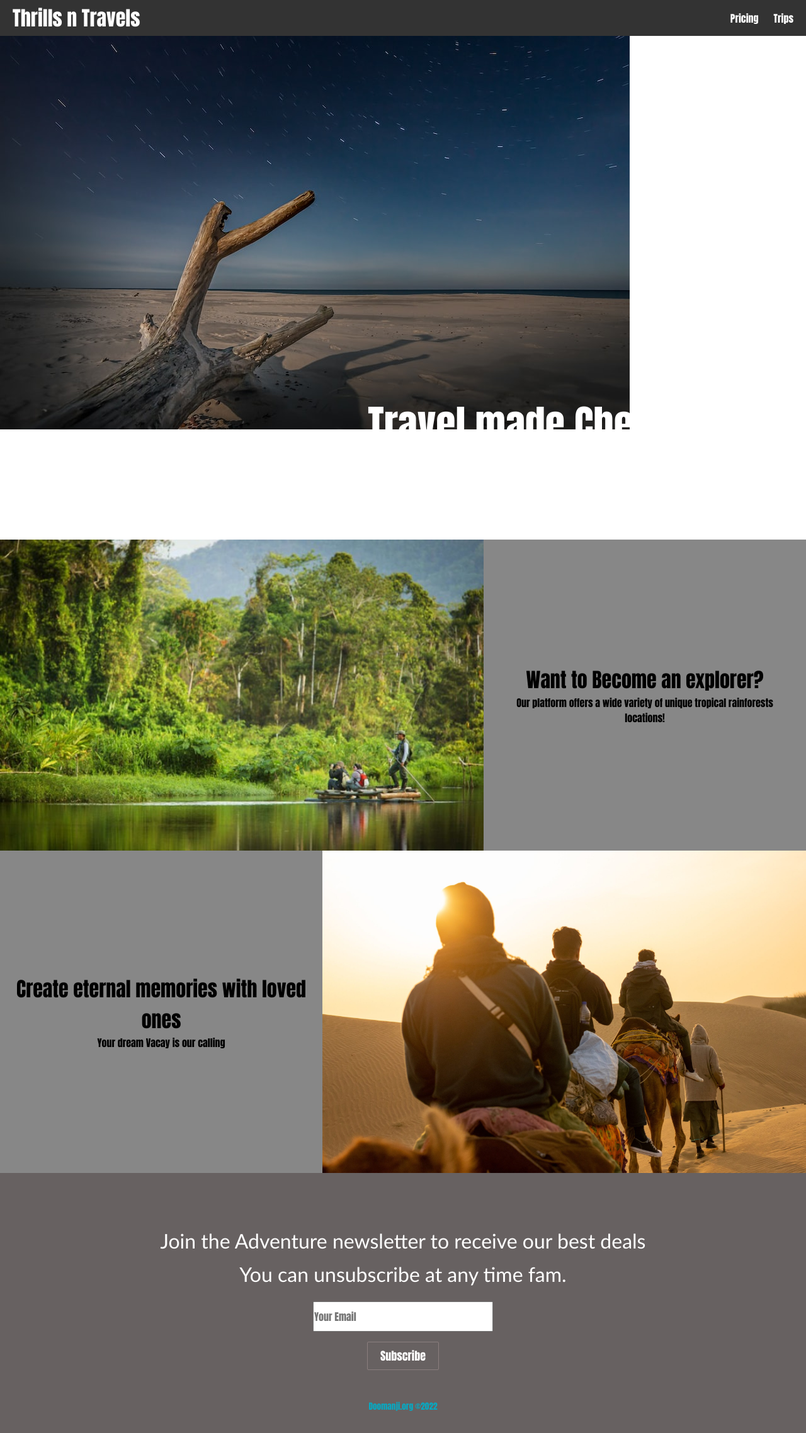
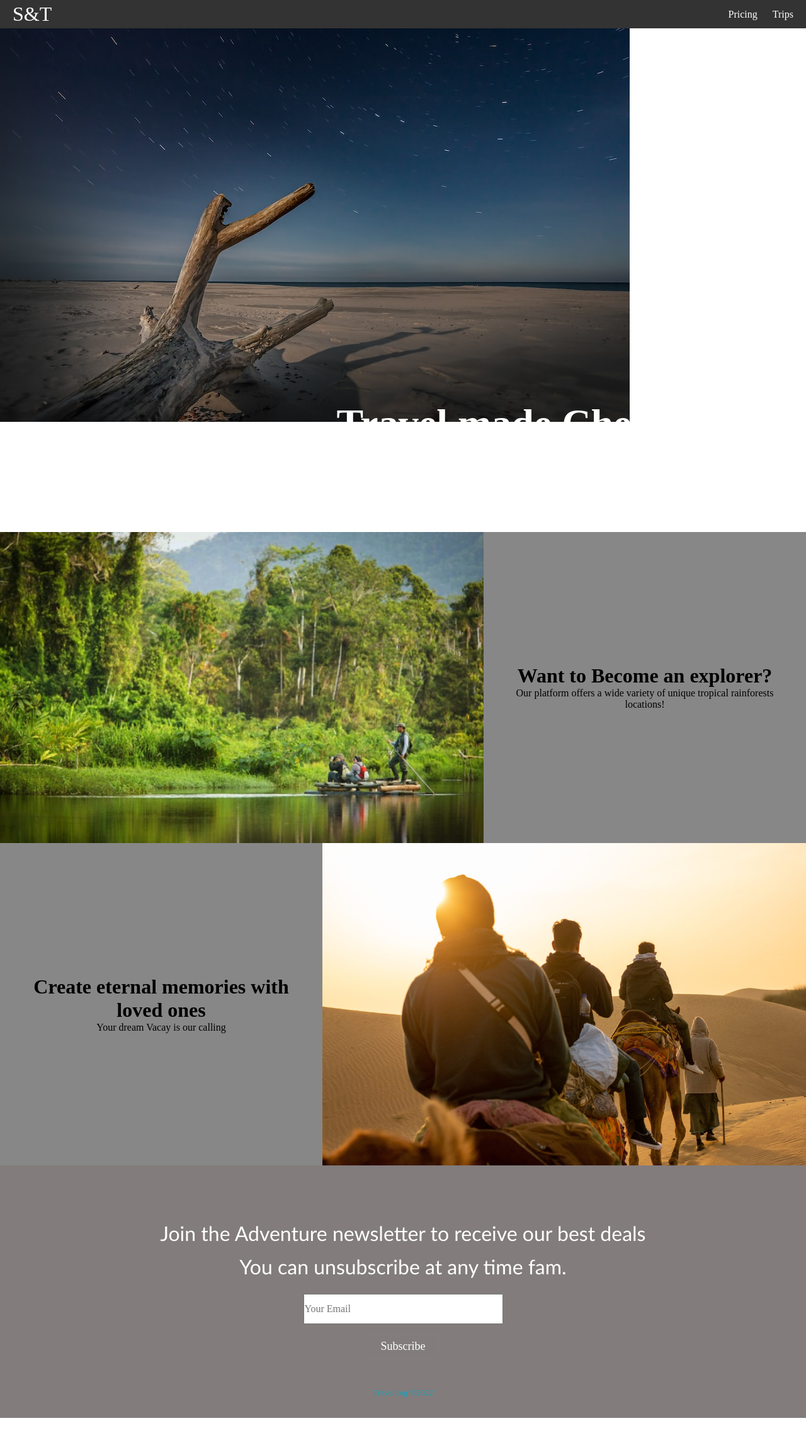
Before and after one commit to Gift-koech/sites-n-travels, a React (Create React App) app: page / in a window 1280 px wide. Shown: the whole page at 63% size. After the commit the page ends 2252 px from the top, so only its background shows below. Built offline with nearby package versions, Linux system fonts and the light colour scheme.

Commit message:
exploring client-side-routing and implementing the form-validation

```diff
--- a/package.json
+++ b/package.json
@@ -5,6 +5,7 @@
     "@testing-library/user-event": "^13.5.0",
     "react": "^18.2.0",
     "react-dom": "^18.2.0",
+    "react-hook-form": "^7.37.0",
     "react-icons": "^4.4.0",
     "react-intersection-observer": "^9.4.0",
     "react-router-dom": "6.4.2",
--- a/src/App.css
+++ b/src/App.css
@@ -2,5 +2,5 @@
     box-sizing: border-box;
     margin: 0;
     padding: 0;
-    font-family: Impact, Haettenschweiler, 'Arial Narrow Bold', sans-serif;
+    font-family:'oswald';
 }
--- a/src/components/Footer.css
+++ b/src/components/Footer.css
@@ -2,7 +2,7 @@
 
     padding: 4rem 0 2rem 0;
     display: flex;
-    background-color: rgb(103, 97, 97);
+    background-color: rgb(130, 124, 124);
     flex-direction: column;
     justify-content: center;
     align-items: center;
--- a/src/components/Footer.js
+++ b/src/components/Footer.js
@@ -51,7 +51,7 @@ function Footer() {
               <i class='fab fa-typo3' />
             </Link>
           </div>
-            <small class='website-rights'>Doomanji.org
+            <small class='website-rights'>Travel.org
               ©2022</small>
           <div class='social-icons'>
             <Link
--- a/src/components/Navbar.js
+++ b/src/components/Navbar.js
@@ -5,7 +5,7 @@ export default function Navbar() {
   return (
     <nav className="nav">
       <Link to="/" className="site-title">
-        Thrills n Travels
+        S&T
       </Link>
       <ul>
               <CustomLink to="/Prices">Pricing</CustomLink>
```
Also changed, not shown: 1 other file (tests, documents, lock files or other folders).
